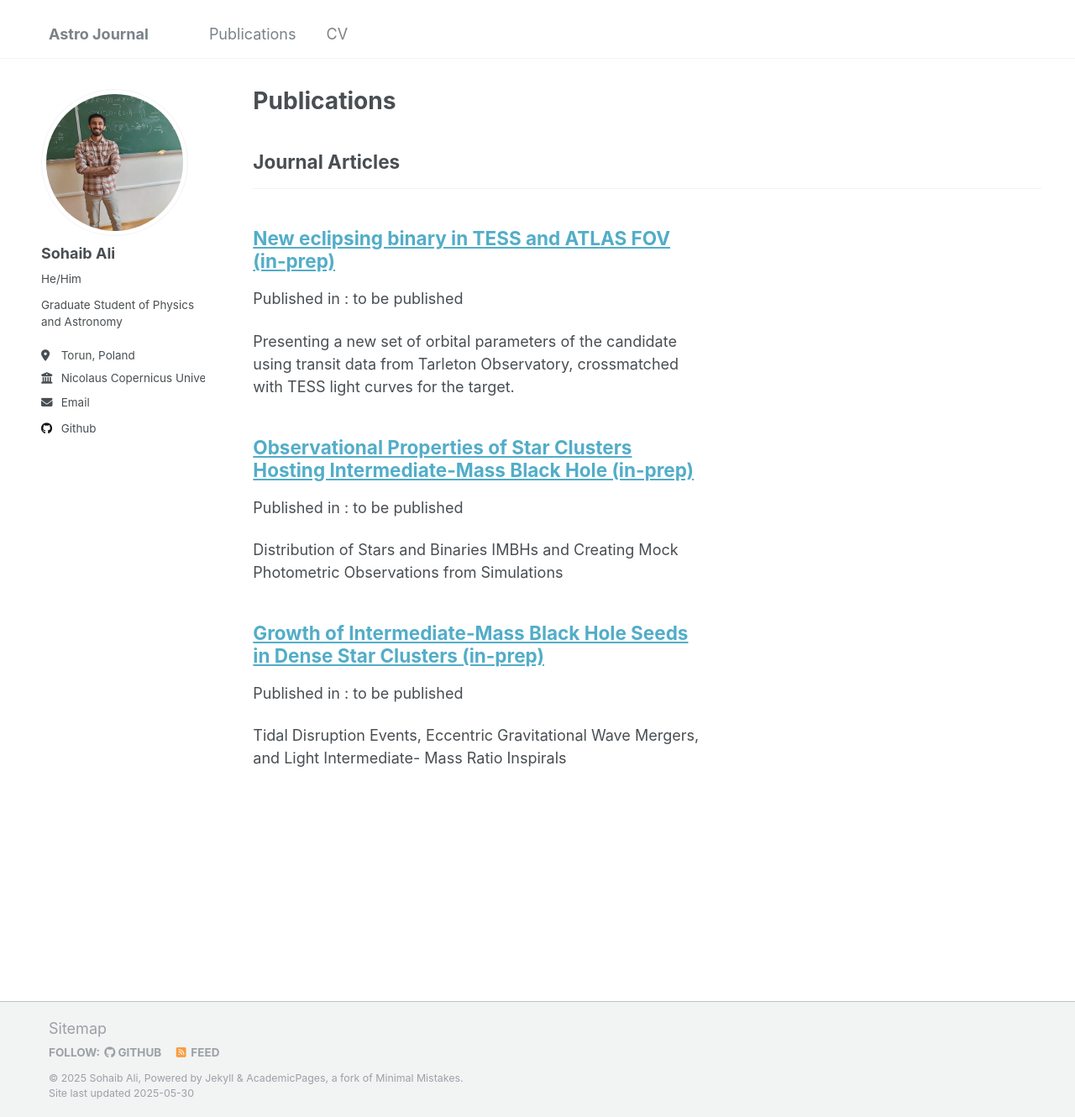
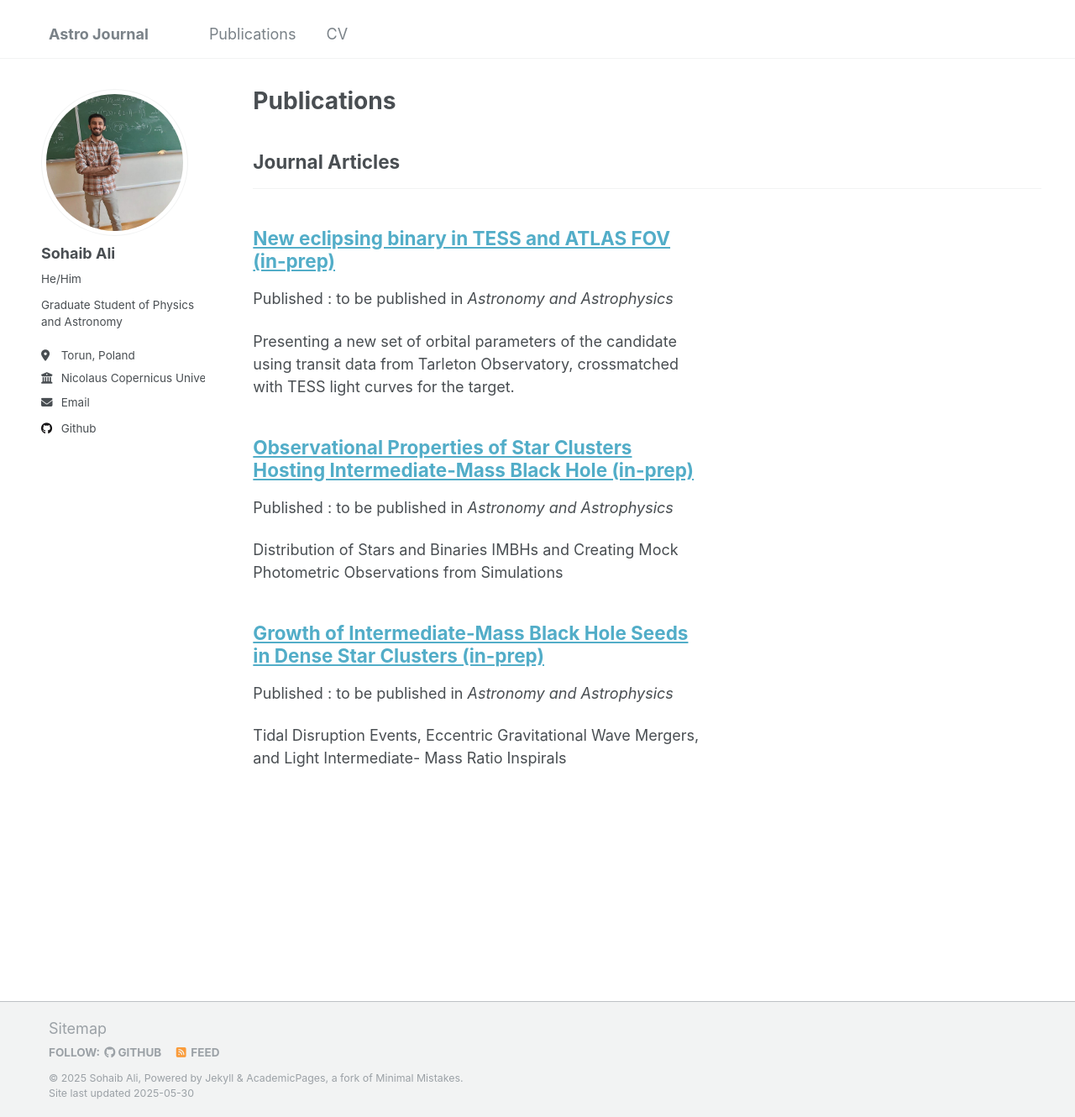
Before and after one commit to nebula-navigator/nebula-navigator.github.io, a Jekyll site: the page built from _pages/publications.html, in a window 1280 px wide and 1330 px high. Shown: the whole window at 84% size. Built offline with Jekyll 4.4.1, drawn with Linux system fonts in a browser that asks for light colours.

Commit message:
Update archive-single.html

```diff
--- a/_includes/archive-single.html
+++ b/_includes/archive-single.html
@@ -41,7 +41,7 @@
         {% if post.collection == 'teaching' %}
           <p> {{ post.type }}, <i>{{ post.venue }}</i>, {{ post.date | default: "1900-01-01" | date: "%Y" }} </p>
         {% elsif post.collection == 'publications' %}
-        <p>Published in <i>{{ post.venue }}</i>: to be published</p>
+        <p>Published <i>{{ post.venue }}</i>: to be published in <i>Astronomy and Astrophysics</i></p>
 
 
         {% elsif post.date %}
```
